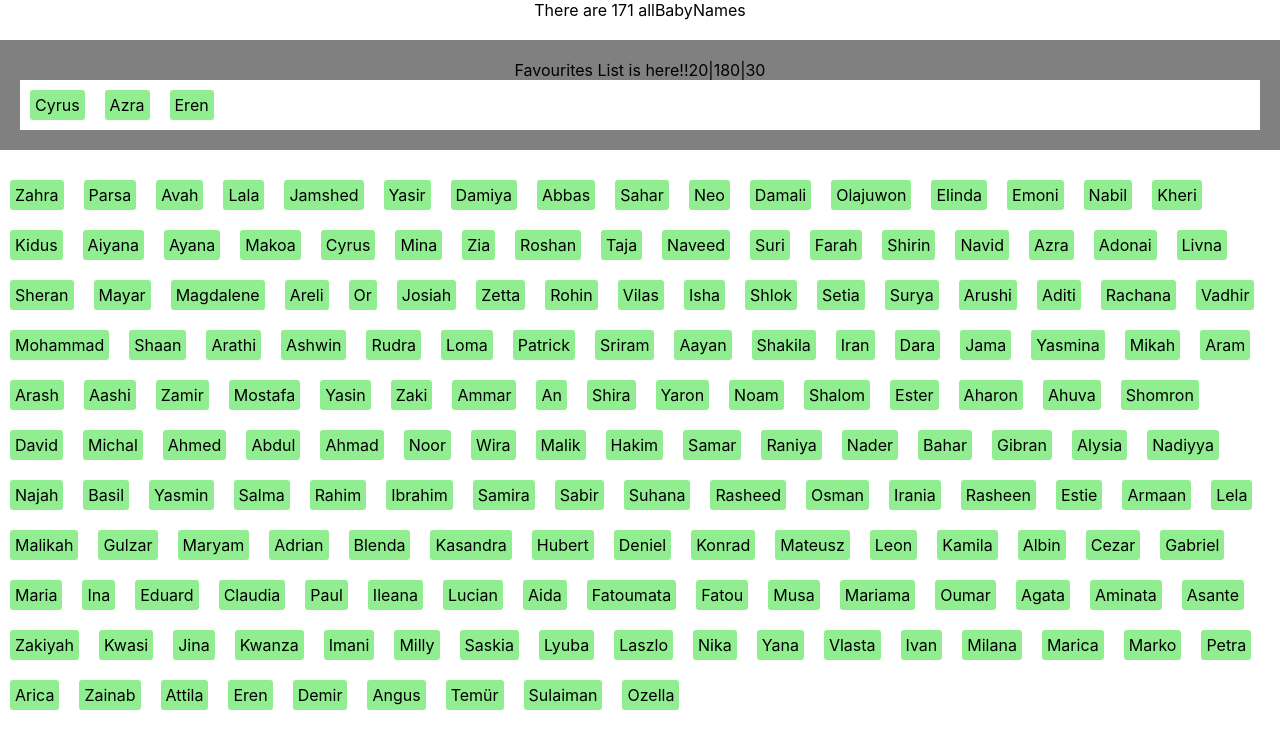
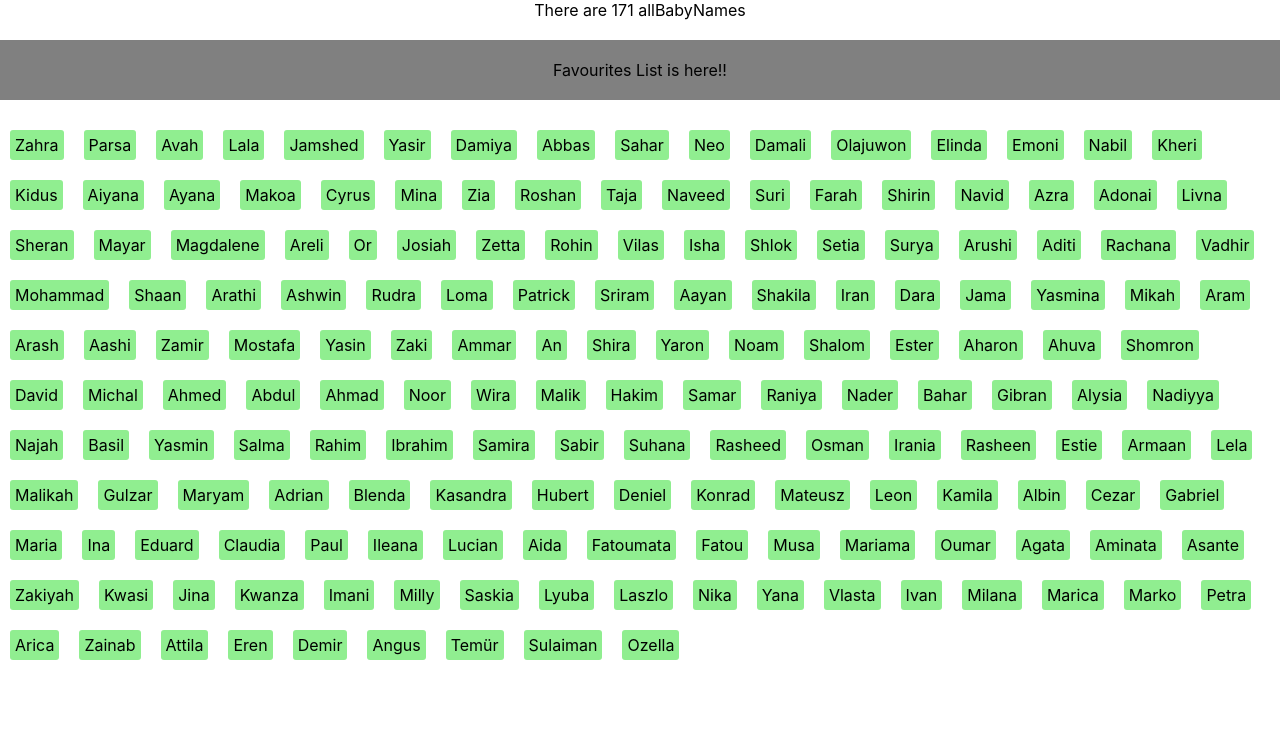
Before and after one commit to WeAreAcademy/live-coding-temp-baby-names-favourites, a React (Create React App) app: page / in a window 1280 px wide. Shown: the top 748 px of the page. Built offline with nearby package versions, Linux system fonts and the light colour scheme.

Commit message:
prevent duplicate ids being added to faves

```diff
--- a/src/components/BabyNamesApp.tsx
+++ b/src/components/BabyNamesApp.tsx
@@ -6,8 +6,12 @@ import { FavouritesList } from './FavouritesList';
 const allBabyNames: NameInfo[] = namesData;
 export function BabyNamesApp() {
 
-  const [favouritesIds, setFavouritesIds] = useState([20, 180, 30]);
+
+  const [favouritesIds, setFavouritesIds] = useState<number[]>([]);
   function handleAddToFavourites(info: NameInfo) {
+    if (favouritesIds.includes(info.id)) {
+      return;
+    }
     const newListOfIds = [...favouritesIds, info.id];
     setFavouritesIds(newListOfIds);
   }
```
